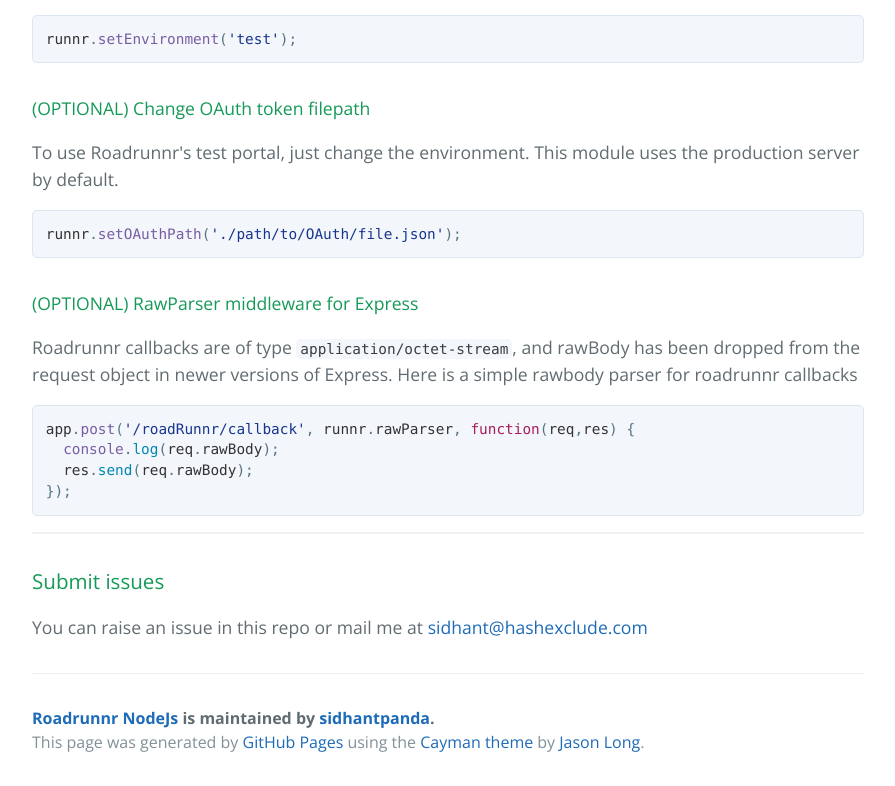
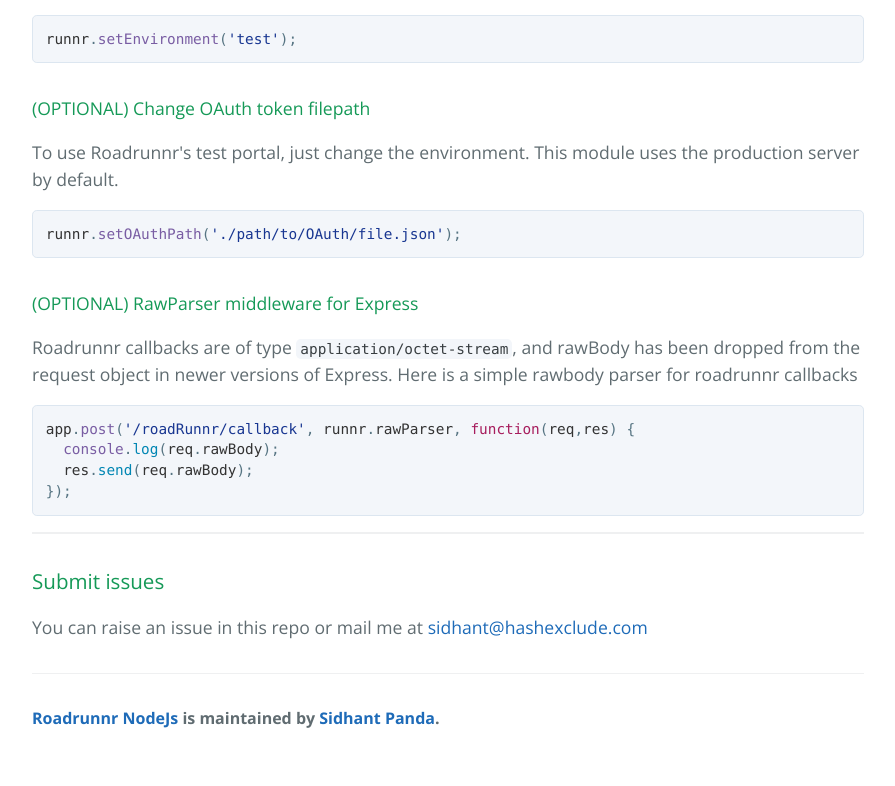
Before and after one commit to alter-sachin/roadrunnr-nodejs, a plain HTML site: page index.html in a window 1280 px wide. Shown: the part 3589-4375 px from the top of the page, without its empty margins (192-1087 px from the left). After the commit the page ends 4351 px from the top, so only its background shows below. Drawn offline with nearby package versions, Linux system fonts and the light colour scheme.

Commit message:
page update

```diff
--- a/index.html
+++ b/index.html
@@ -2,7 +2,7 @@
 <html lang="en-us">
   <head>
     <meta charset="UTF-8">
-    <title>Roadrunnr NodeJs by sidhantpanda</title>
+    <title>Roadrunnr NodeJs by Sidhant Panda</title>
     <meta name="viewport" content="width=device-width, initial-scale=1">
     <link rel="stylesheet" type="text/css" href="stylesheets/normalize.css" media="screen">
     <link href='https://fonts.googleapis.com/css?family=Open+Sans:400,700' rel='stylesheet' type='text/css'>
@@ -186,9 +186,7 @@
 <p>You can raise an issue in this repo or mail me at <a href="mailto:sidhant@hashexclude.com">sidhant@hashexclude.com</a></p>
 
       <footer class="site-footer">
-        <span class="site-footer-owner"><a href="https://github.com/sidhantpanda/roadrunnr-nodejs">Roadrunnr NodeJs</a> is maintained by <a href="https://github.com/sidhantpanda">sidhantpanda</a>.</span>
-
-        <span class="site-footer-credits">This page was generated by <a href="https://pages.github.com">GitHub Pages</a> using the <a href="https://github.com/jasonlong/cayman-theme">Cayman theme</a> by <a href="https://twitter.com/jasonlong">Jason Long</a>.</span>
+        <span class="site-footer-owner"><a href="https://github.com/sidhantpanda/roadrunnr-nodejs">Roadrunnr NodeJs</a> is maintained by <a href="https://github.com/sidhantpanda">Sidhant Panda</a>.</span>
       </footer>
 
     </section>
```
